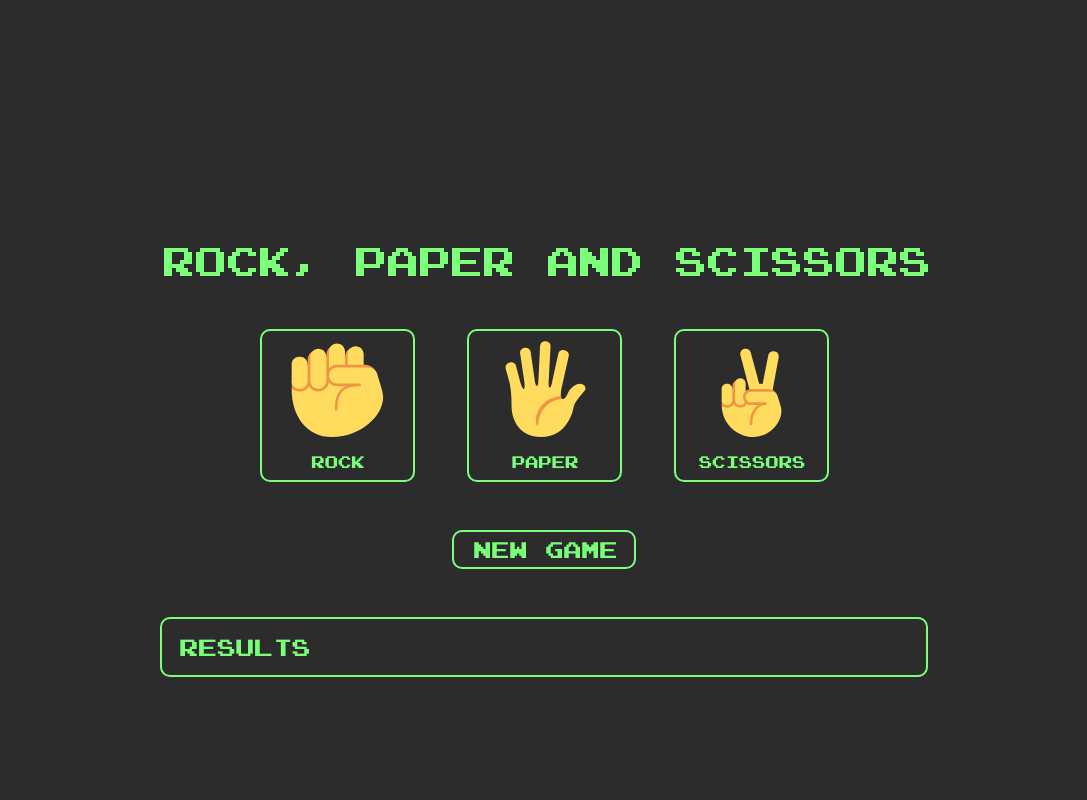
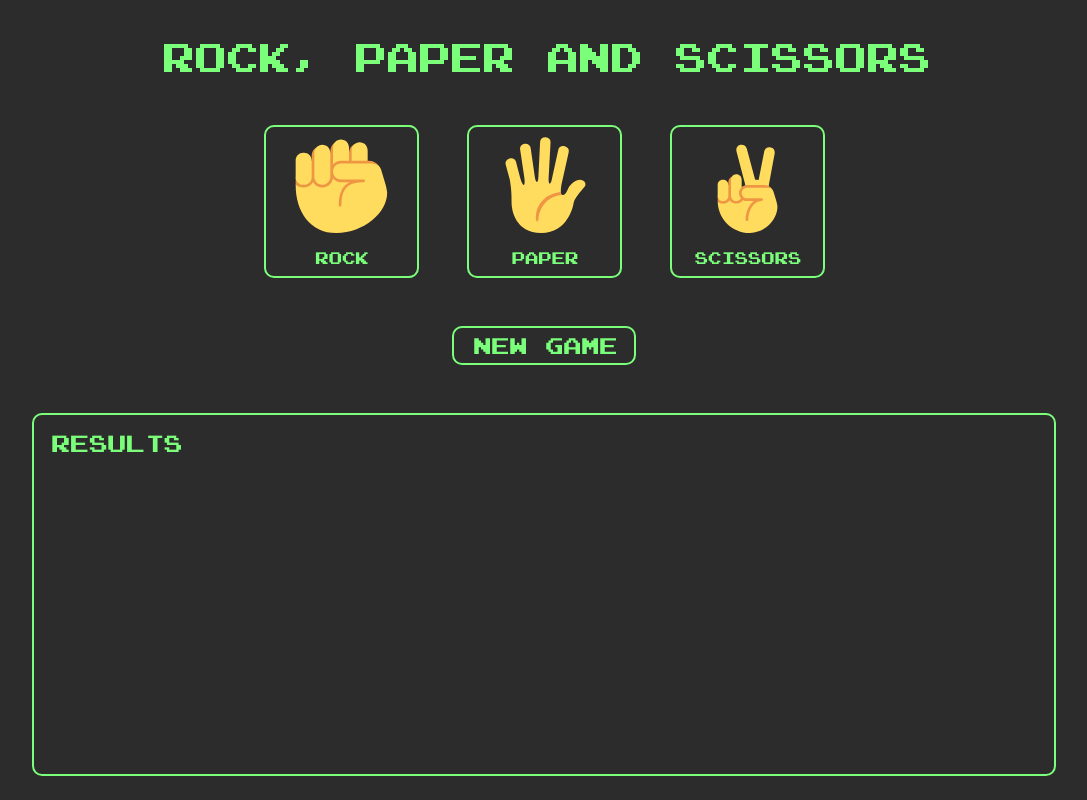
Before and after one commit to fell-z/odin-rock-paper-scissors, a plain HTML site: page index.html in a window 1280 px wide. Shown: the whole page, without its empty margins (96-1183 px from the left). Drawn offline with Linux system fonts and the light colour scheme.

Commit message:
Refactor style.css

```diff
--- a/index.html
+++ b/index.html
@@ -9,7 +9,6 @@
   </head>
 
   <body>
-    <div class="main">
     <h1>Rock, Paper and Scissors</h1>
 
     <div class="player-buttons">
@@ -40,6 +39,5 @@
       <h3>Results</h3>
       <div></div>
     </div>
-    </div>
   </body>
 </html>
--- a/style.css
+++ b/style.css
@@ -18,23 +18,18 @@ body {
   height: 100vh;
   background-color: var(--dark-color);
   display: flex;
-  justify-content: center;
-  align-items: center;
-}
-
-.main {
-  height: 40%;
-  display: flex;
   flex-direction: column;
-  justify-content: space-around;
   align-items: center;
   gap: 48px;
+  margin: 0 10%;
 }
 
 h1 {
   font-size: 2em;
   color: var(--accent-color);
   font-weight: 400;
+  margin-top: 36px;
+  text-align: center;
 }
 
 button {
@@ -46,13 +41,17 @@ button {
   padding: 10px;
 }
 
+.player-buttons {
+  display: flex;
+  flex-wrap: wrap;
+  justify-content: center;
+  align-items: center;
+  gap: 48px;
+}
+
 button img {
   display: block;
   margin: 0 auto 16px auto;
-}
-
-#paper {
-  margin: 0 36px;
 }
 
 #new-game {
@@ -63,10 +62,12 @@ button img {
 }
 
 .results {
+  flex: 1;
   align-self: stretch;
   border: 2px solid var(--accent-color);
   border-radius: 10px;
   padding: 16px;
+  margin-bottom: 24px;
 }
 
 h3 {
```
Lines whose indentation alone changed are shown as unchanged.
